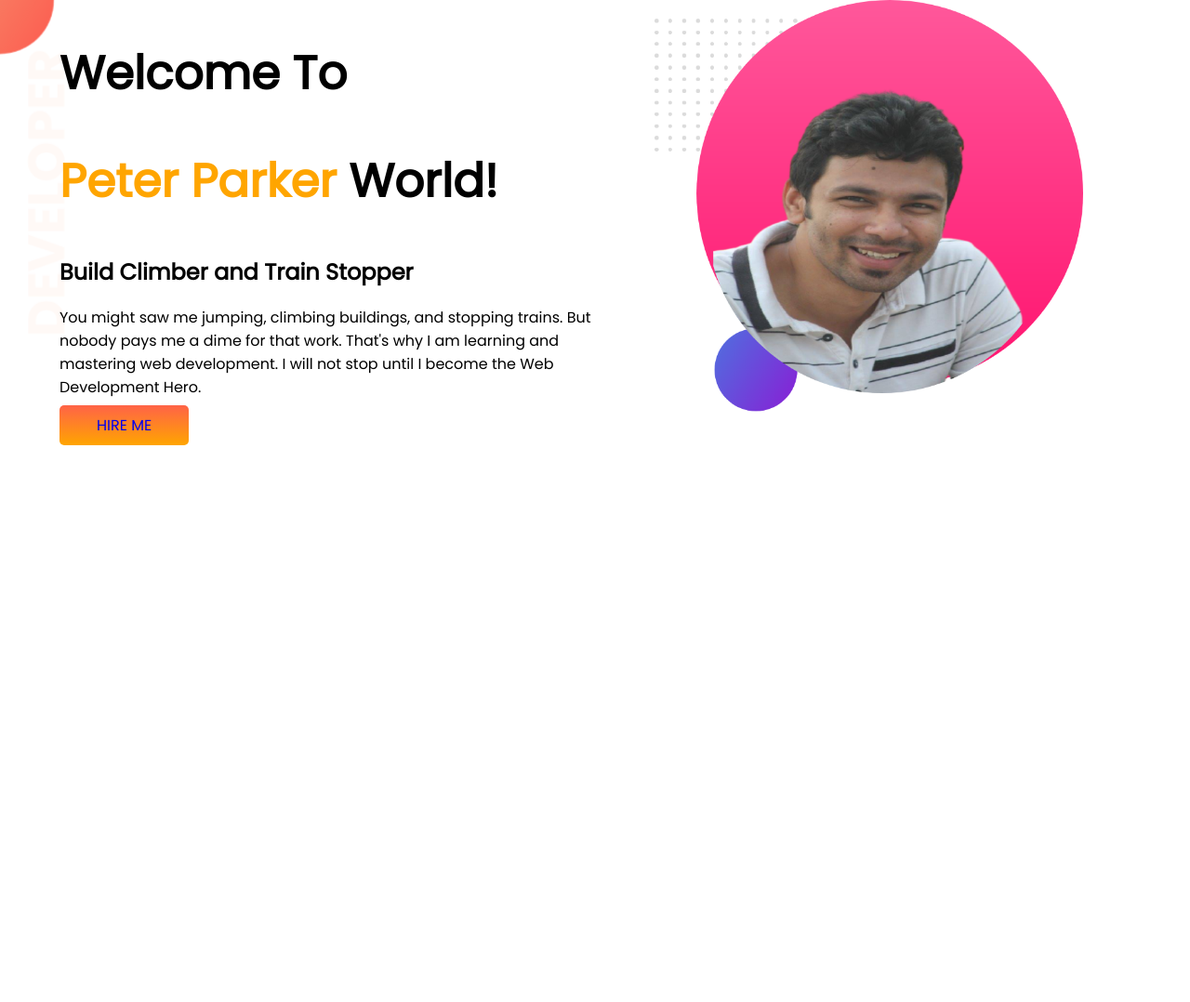
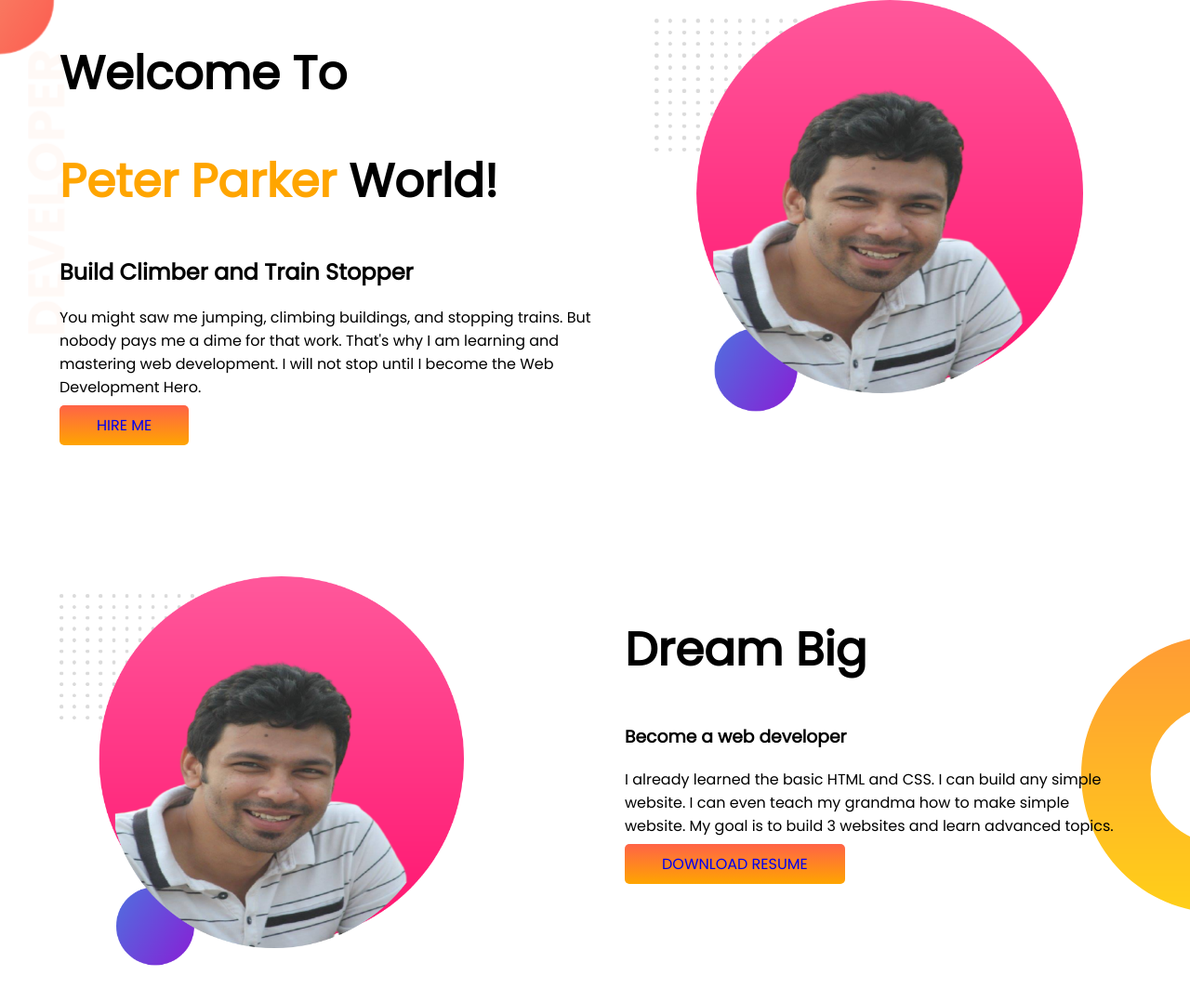
Before and after one commit to yassesh/yass_dev_portfolio, a plain HTML site: page index.html in a window 1280 px wide. Shown: the whole page at 93% size. Before the commit the page ends 800 px from the top, so only its background shows below. Drawn offline with Linux system fonts and the light colour scheme.

Commit message:
section two

```diff
--- a/index.html
+++ b/index.html
@@ -28,6 +28,20 @@
             <img src="images/my-bg2.png" alt="">
         </div>
     </section>
+    <section class="part-two">
+        <div class="half-width">
+            <img src="images/my-bg2.png" alt="">
+        </div>
+        <div class="half-width dream-big">
+            <h1>Dream Big</h1>
+            <h3>Become a web developer</h3>
+            <p>I already learned the basic HTML and CSS. I can build any simple website. I can even teach my grandma how
+                to make simple website. My goal is to build 3 websites and learn advanced topics.</p>
+            <a class="hire-button" target="blank" href="https://www.linkedin.com/in/mahmud-yassin-932b76218/">DOWNLOAD
+                RESUME</a>
+
+        </div>
+    </section>
 </body>
 
 </html>
--- a/style.css
+++ b/style.css
@@ -7,9 +7,6 @@ h1{
 }
 .myName{
     color:orange;
-}
-.part-one{
-    display: flex;
 }
 .half-width{
     width: 50%;
@@ -27,4 +24,17 @@ h1{
 .part-one{
     background-image: url(images/top-banner.png);
     background-repeat: no-repeat;
+
 }
+section{
+    display: flex;
+    margin-bottom: 150px;
+}
+.part-two{
+    background-image: url(images/dream-bg.png);
+    background-repeat: no-repeat;
+    background-position: right;
+}
+.dream-big{
+    padding-right: 5%;
+}
```
Also changed, not shown: images/dream-bg.png (added).
